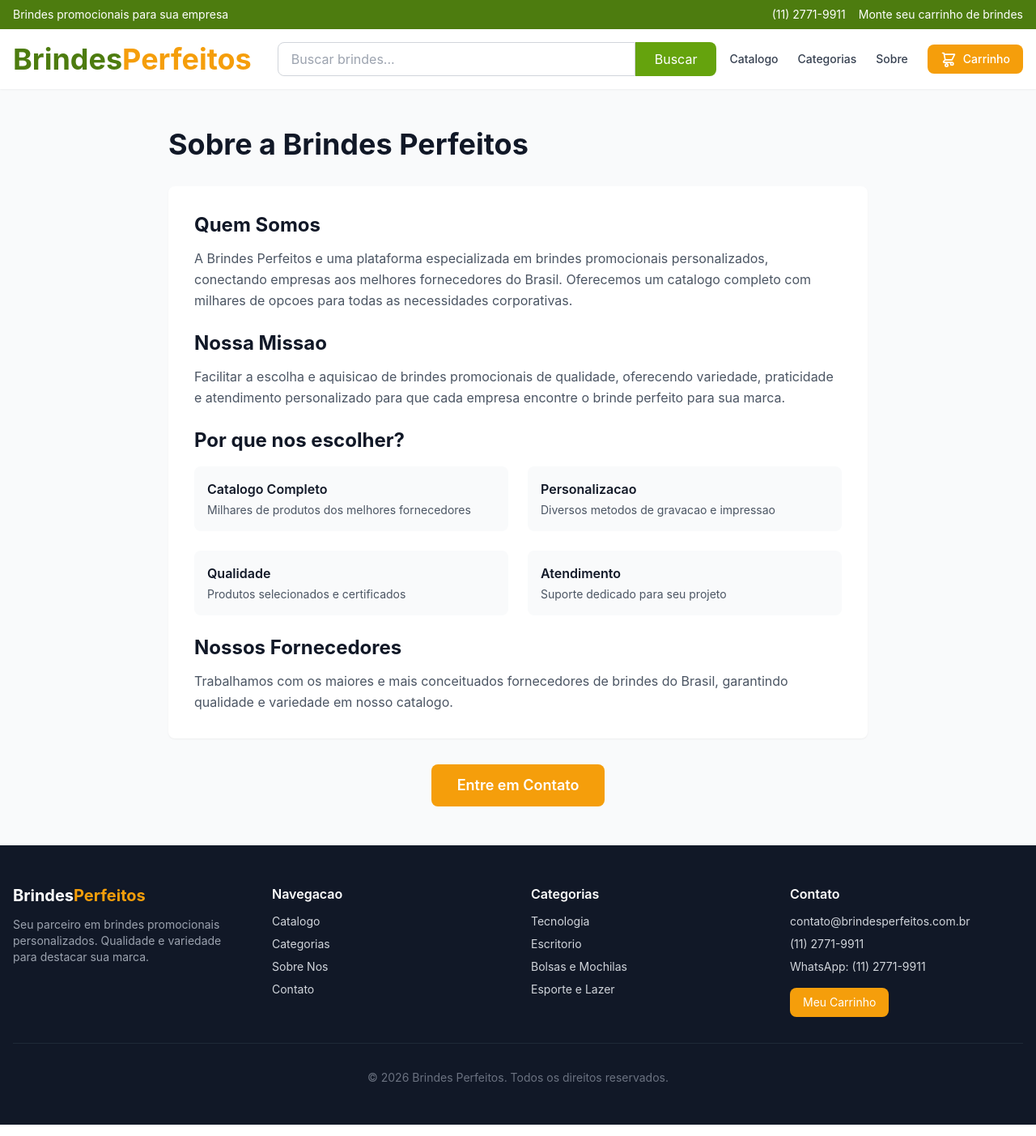
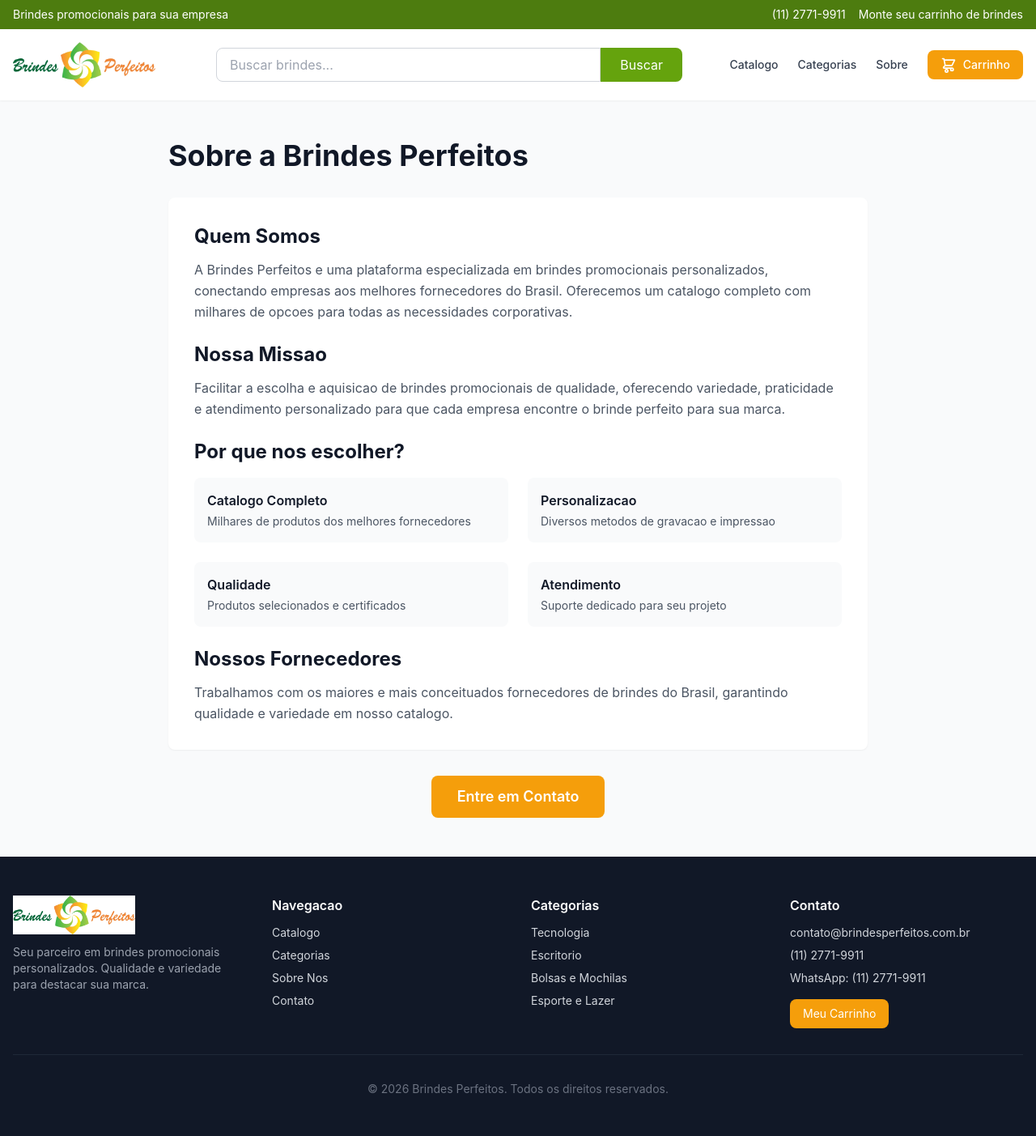
Before and after one commit to anirudhatalmale6-alt/brindes-perfeitos, a Next.js app: page /sobre in a window 1280 px wide. Shown: the whole page at 81% size. Built offline with nearby package versions, Linux system fonts and the light colour scheme.

Commit message:
Add client logo to header and footer

```diff
--- a/components/layout/Footer.tsx
+++ b/components/layout/Footer.tsx
@@ -1,4 +1,5 @@
 import Link from 'next/link';
+import Image from 'next/image';
 
 export default function Footer() {
   return (
@@ -7,7 +8,7 @@
         <div className="grid grid-cols-1 md:grid-cols-4 gap-8">
           {/* Brand */}
           <div>
-            <h3 className="text-xl font-bold text-white mb-3">Brindes<span className="text-amber-500">Perfeitos</span></h3>
+            <Image src="/logo.png" alt="Brindes Perfeitos" width={180} height={54} className="h-12 w-auto mb-3" />
             <p className="text-sm text-gray-400">
               Seu parceiro em brindes promocionais personalizados. Qualidade e variedade para destacar sua marca.
             </p>
--- a/components/layout/Header.tsx
+++ b/components/layout/Header.tsx
@@ -1,6 +1,7 @@
 'use client';
 
 import Link from 'next/link';
+import Image from 'next/image';
 import { useState } from 'react';
 import { useCart } from '@/lib/cart-context';
 
@@ -34,7 +35,7 @@
         <div className="flex items-center justify-between gap-4">
           {/* Logo */}
           <Link href="/" className="flex-shrink-0 mr-4">
-            <h1 className="text-3xl md:text-4xl font-bold text-lime-700">Brindes<span className="text-amber-500">Perfeitos</span></h1>
+            <Image src="/logo.png" alt="Brindes Perfeitos" width={200} height={60} className="h-12 md:h-14 w-auto" priority />
           </Link>
 
           {/* Search bar */}
```
Also changed, not shown: public/logo.png (added).
